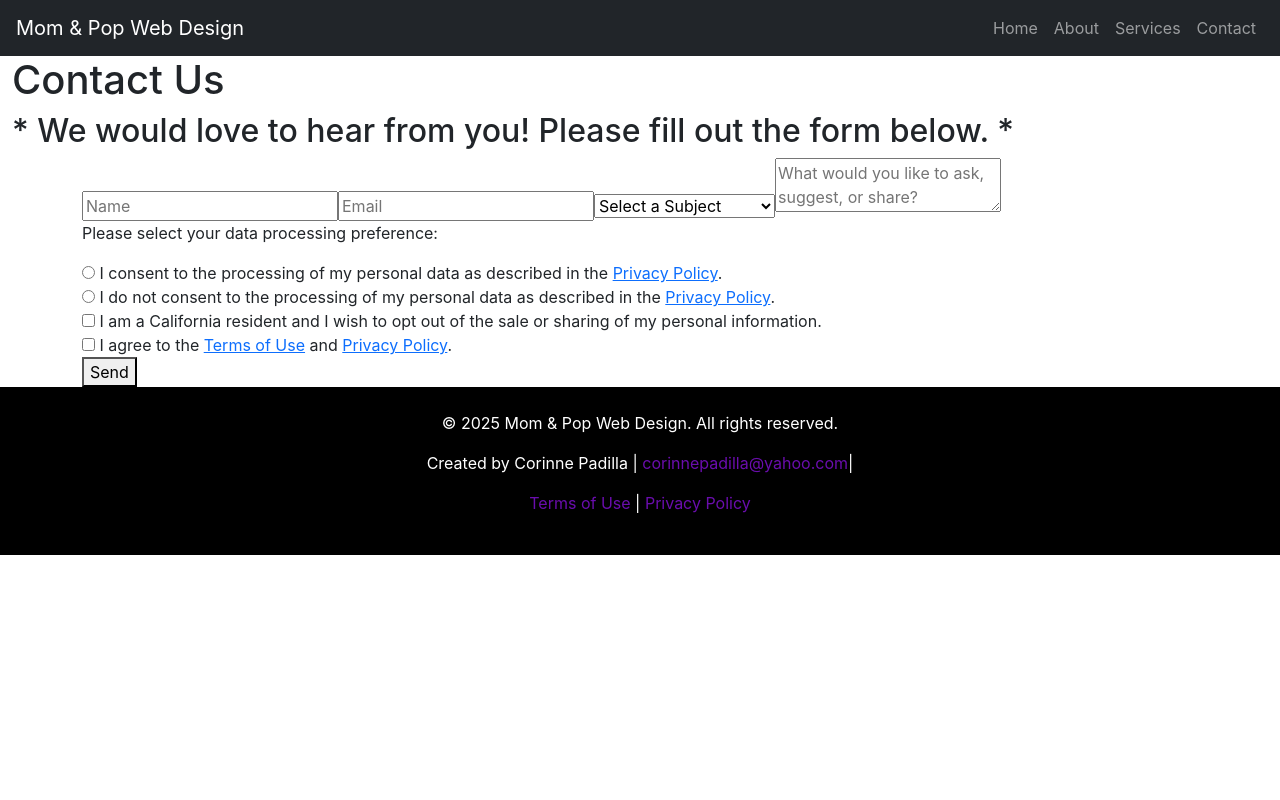
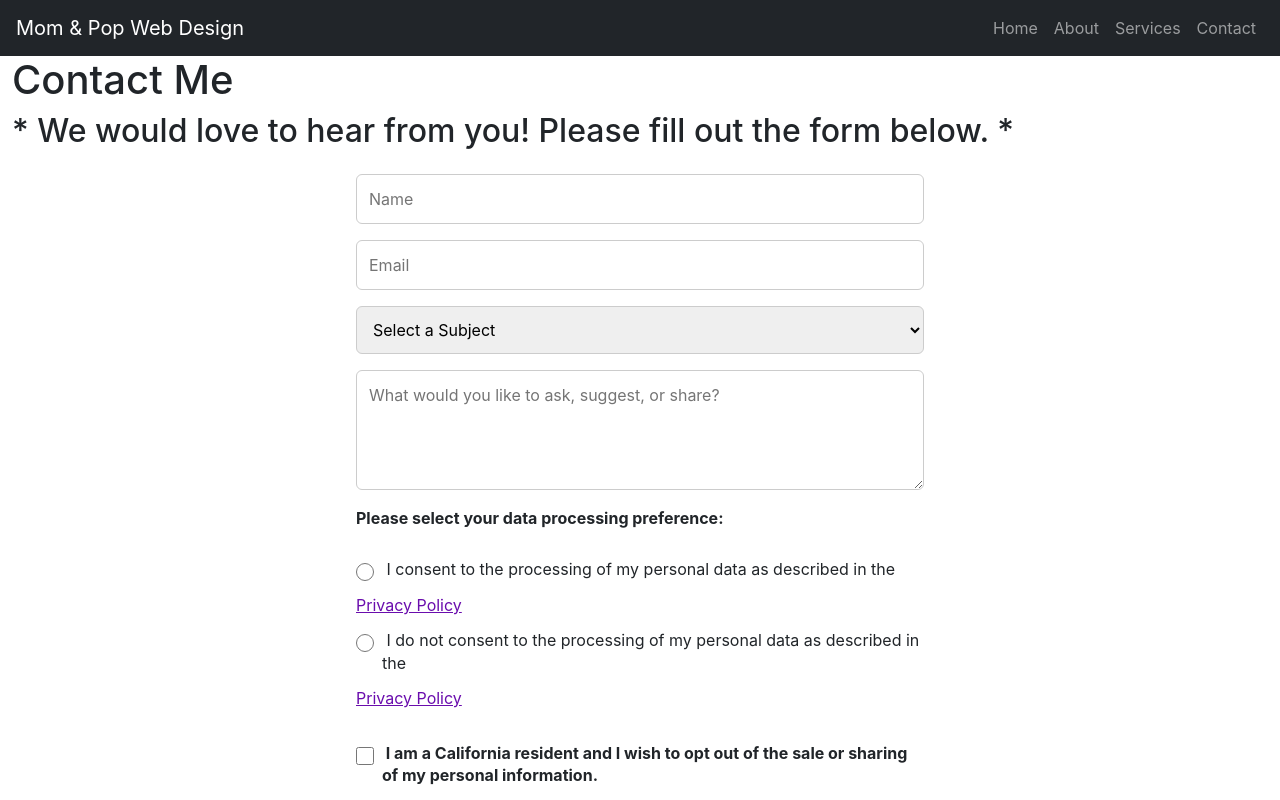
Before and after one commit to cochav4884/BusinessPortfolio, a React (Create React App) app in the folder mybusinessportfolio/: page /contact in a window 1280 px wide. Shown: the top 800 px of the page. Built offline with nearby package versions, Linux system fonts and the light colour scheme.

Commit message:
fixed radio buttons and check boxes on contact me page & took privacy policy link out of the <lable> to make a cleaner more concise look

```diff
--- a/mybusinessportfolio/src/App.css
+++ b/mybusinessportfolio/src/App.css
@@ -54,3 +54,103 @@ footer a {
 footer a:hover {
   text-decoration: underline;
 }
+
+/* === Contact Form Styles === */
+form {
+  display: flex;
+  flex-direction: column;
+  gap: 1rem;
+  max-width: 600px;
+  margin: 0 auto;
+  padding: 1rem;
+}
+
+input,
+select,
+textarea {
+  width: 100%;
+  padding: 0.75rem;
+  font-size: 1rem;
+  border: 1px solid #ccc;
+  border-radius: 6px;
+}
+
+textarea {
+  min-height: 120px;
+  resize: vertical;
+}
+
+.radio-container,
+.checkbox-container {
+  display: flex;
+  flex-direction: column;
+  gap: 0.75rem;
+  margin-bottom: 1rem;
+}
+
+/* Make the label a flex container to align input and text horizontally */
+/* Also handle wrapped lines aligned properly */
+.radio-option,
+.checkbox-label {
+  display: flex;
+  align-items: flex-start; /* align inputs to top of text */
+  gap: 0.5rem;              /* space between input and label text */
+  font-weight: normal;      /* optional: reset bold if you want */
+  line-height: 1.4;
+}
+
+/* Fixed size inputs, prevent shrinking */
+.radio-option input,
+.checkbox-label input {
+  flex-shrink: 0;
+  margin-top: 0.3rem;  /* align vertically with first line of text */
+  width: 18px;         /* fixed width for inputs */
+  height: 18px;        /* fixed height */
+}
+
+/* Optional: Wrap label text inside span for better control if needed */
+/* Use this if you wrap your label text in <span> in JSX */
+.radio-option span,
+.checkbox-label span {
+  flex: 1;
+}
+
+.radio-label,
+.checkbox-label {
+  font-weight: bold;
+}
+
+.privacy-inline-link {
+  color: #6a0dad;
+  text-decoration: underline;
+  white-space: nowrap; /* Prevent line breaks inside this link */
+}
+
+.custom-button {
+  background-color: #6a0dad;
+  color: #fff;
+  border: none;
+  padding: 0.75rem;
+  font-size: 1rem;
+  border-radius: 6px;
+  cursor: pointer;
+  transition: background-color 0.3s ease;
+}
+
+.custom-button:hover {
+  background-color: #531a8a;
+}
+
+.status-message {
+  margin-top: 1rem;
+  font-weight: bold;
+  text-align: center;
+}
+
+.status-success {
+  color: green;
+}
+
+.status-error {
+  color: red;
+}
--- a/mybusinessportfolio/src/pages/Contact.js
+++ b/mybusinessportfolio/src/pages/Contact.js
@@ -72,7 +72,9 @@ function Contact() {
         });
       } else {
         const errorData = await response.json();
-        setStatus(errorData.message || "Failed to send message. Please try again.");
+        setStatus(
+          errorData.message || "Failed to send message. Please try again."
+        );
       }
     } catch (error) {
       console.error("Error:", error);
@@ -85,7 +87,7 @@ function Contact() {
       <div className="container-fluid">
         <div className="page">
           <header>
-            <h1 className="page-header">Contact Us</h1>
+            <h1 className="page-header">Contact Me</h1>
           </header>
           <h2 className="section">
             * We would love to hear from you! Please fill out the form below. *
@@ -119,11 +121,9 @@ function Contact() {
                   Select a Subject
                 </option>
                 <option value="general">General Question</option>
-                <option value="resident">Resident Feedback</option>
-                <option value="talent">Suggest Local Talent</option>
-                <option value="pastor">Pastor Message</option>
+                <option value="talent">Suggestion</option>
+                <option value="comment">Comment</option>
                 <option value="technical">Technical Issue</option>
-                <option value="comment">Comment</option>
                 <option value="donotsell">Do Not Sell</option>
               </select>
 
@@ -152,11 +152,10 @@ function Contact() {
                   />
                   &nbsp;I consent to the processing of my personal data as
                   described in the{" "}
-                  <Link to="/PrivacyPolicy" className="privacy-inline-link">
-                    Privacy Policy
-                  </Link>
-                  .
                 </label>
+                <Link to="/PrivacyPolicy" className="privacy-inline-link">
+                  Privacy Policy
+                </Link>
 
                 <label className="radio-option">
                   <input
@@ -168,11 +167,10 @@ function Contact() {
                   />
                   &nbsp;I do not consent to the processing of my personal data
                   as described in the{" "}
-                  <Link to="/PrivacyPolicy" className="privacy-inline-link">
-                    Privacy Policy
-                  </Link>
-                  .
                 </label>
+                <Link to="/PrivacyPolicy" className="privacy-inline-link">
+                  Privacy Policy
+                </Link>
               </div>
 
               {/* Do Not Sell */}
```
